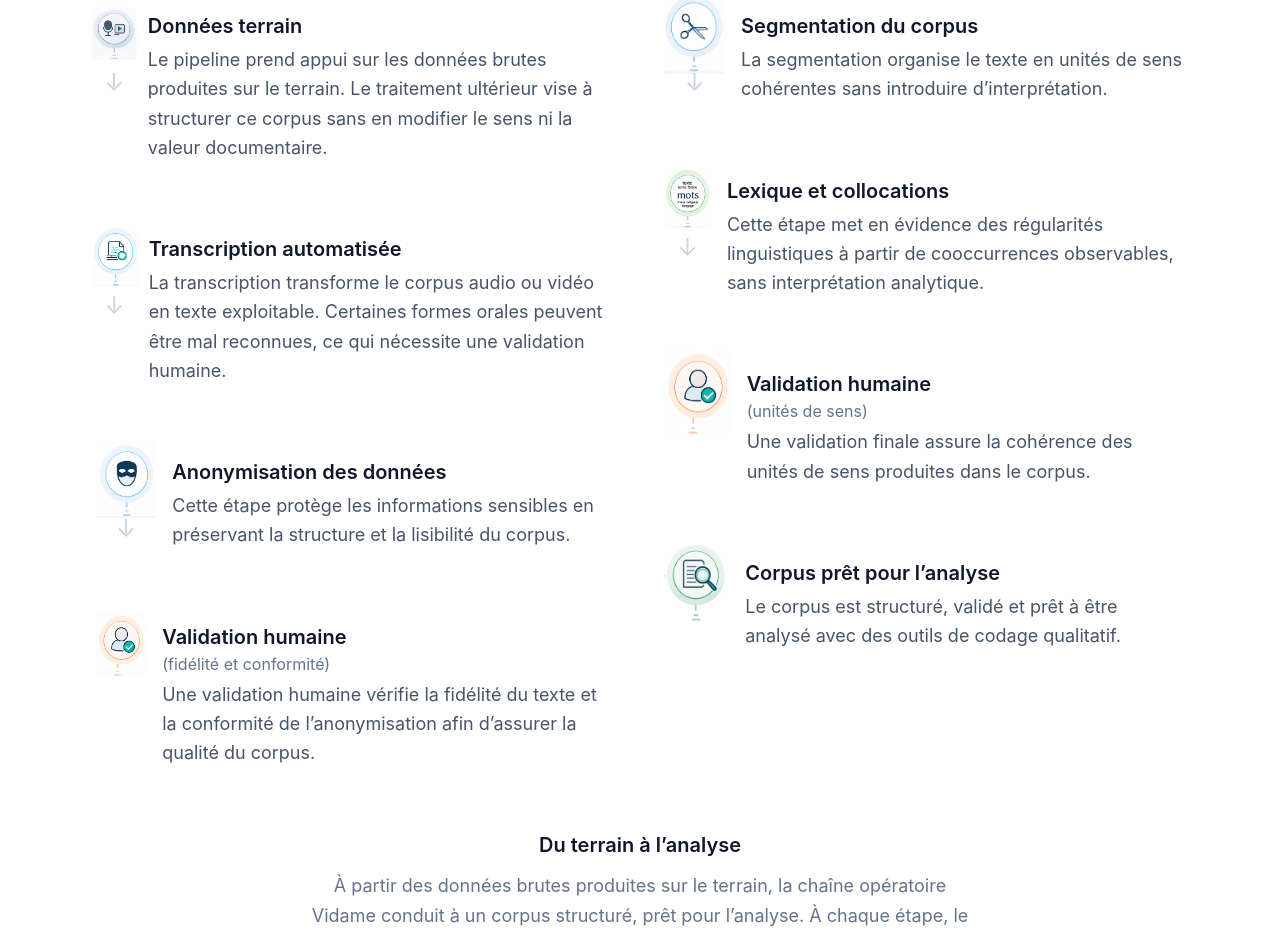
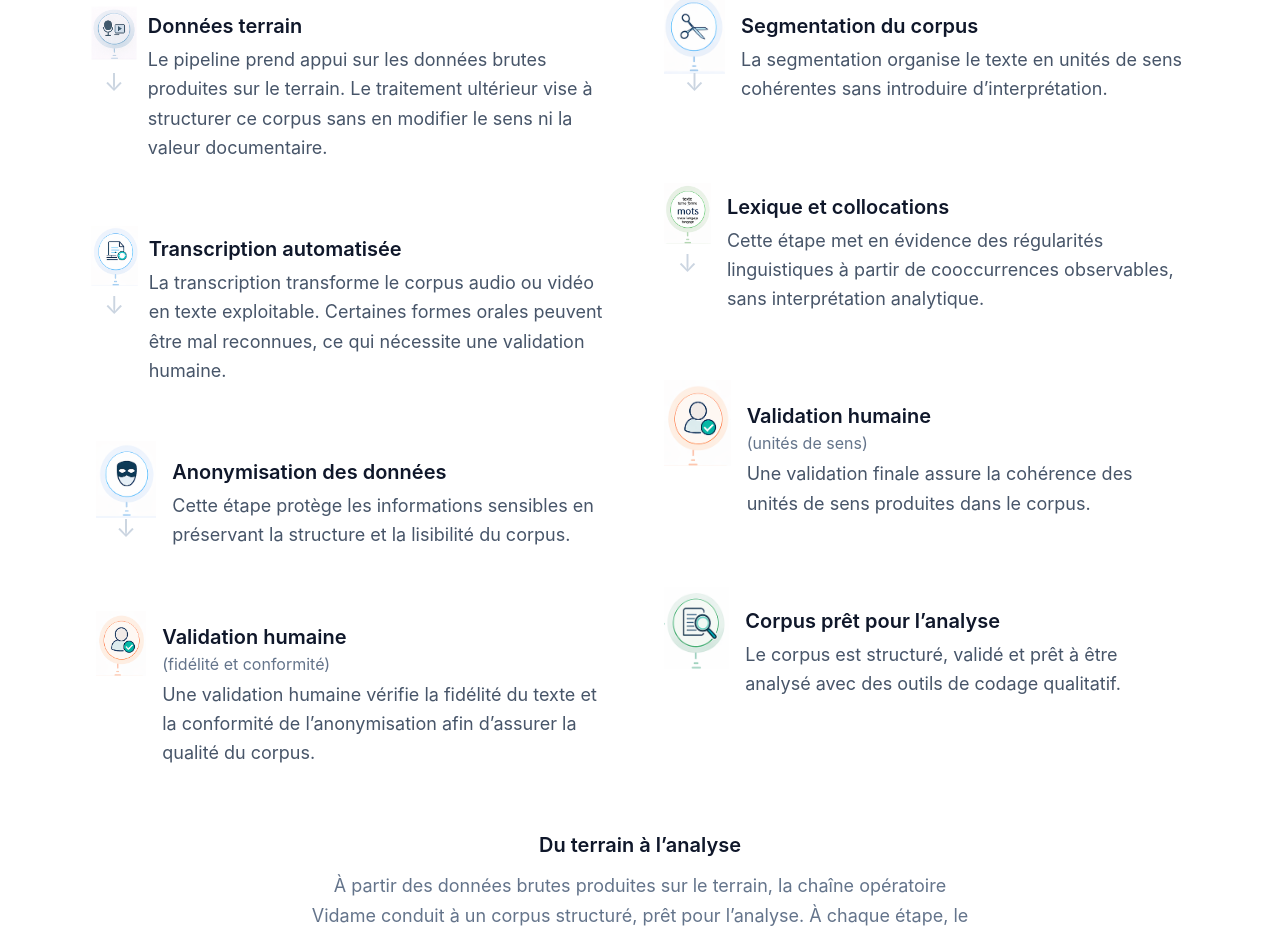
Before and after one commit to momopro21/vidame-recherche, a React (Vite) app: page / in a window 1280 px wide. Shown: the part 2452-3387 px from the top of the page. Built offline with nearby package versions, Linux system fonts and the light colour scheme; the HTML template or start-up script is replaced by a standard one.

Commit message:
Update App.tsx

```diff
--- a/src/App.tsx
+++ b/src/App.tsx
@@ -717,7 +717,7 @@ return (
 {/* ========================= */}
 {/* COLONNE DROITE (5 → 8) */}
 {/* ========================= */}
-<div className="space-y-12">
+<div className="space-y-16">
   {/* 5 */}
   <div className="flex items-start gap-4">
     <div className="flex w-28 flex-col items-center">
@@ -742,7 +742,7 @@ return (
   </div>
 
   {/* 6 */}
-  <div className="mt-4 flex items-start gap-4">
+  <div className="flex items-start gap-4">
     <div className="flex w-28 flex-col items-center">
       <img
         src="/icons/icon-lexique.png"
```
